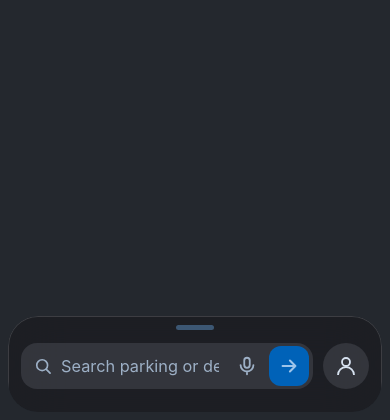
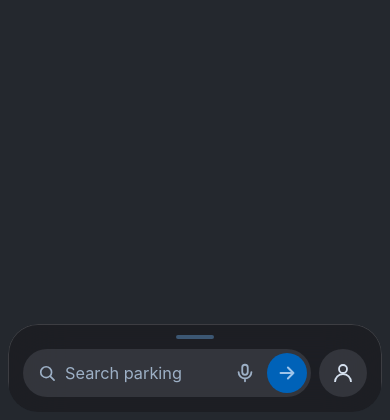
Before and after one commit to ParkerMorris11/ProvoParking, a web app: file index.html in a window 390 px wide. Shown: the part 1214-1634 px from the top of the page. Run offline with its HTML, style and script files only (its server is not run), Linux system fonts and the light colour scheme; some libraries are stand-ins or nearby versions.

Commit message:
Even out the mobile bottom bar and tidy phone screens
Closed sheet: search field, mic, arrow and profile button share one 48px line with equal 15px left, right and bottom space; shorter placeholders that fit; close button is a 44px target and no longer covers the Help account card; Find mic and Fill in form share a row; small print at least 12px; back and permit links 44px tall.

Co-Authored-By: Claude Sonnet 5.5 <noreply@anthropic.com>
Claude-Session: https://claude.ai/code/session_01FEpZmAoahB1JWwcpoXP2av

```diff
--- a/css/fullscreen-map.css
+++ b/css/fullscreen-map.css
@@ -339,8 +339,33 @@ html:has(.has-fs-home) { scrollbar-gutter: auto; scroll-padding: 0; }
 .fs-shell .home-sheet { background: var(--glass-strong); -webkit-backdrop-filter: var(--glass-filter); backdrop-filter: var(--glass-filter); }
 .fs-shell .map-search-results { background: var(--glass-strong); color: var(--text); border-color: var(--glass-border); -webkit-backdrop-filter: var(--glass-filter); backdrop-filter: var(--glass-filter); }
 
-/* Balance the search row above the rounded bottom edge on phones. */
+/* Phones: the closed sheet is one even bar. The search field, mic, arrow and profile button share one 48px line,
+   with 15px from the sheet's left, right and bottom edges (14px padding + 1px border; the closed sheet's bottom edge
+   is its clip, so --peek = 1 + 24 + 48 + 15). The grip sits centered in its own 24px band above the row. */
 @media (max-width: 600px) {
-  .fs-shell { --peek: 96px; }
-  .fs-shell .home-sheet[data-state="peek"] .sheet-head { padding-bottom: 24px; }
+  .fs-shell { --peek: 88px; }
+  .fs-shell .sheet-handle { height: 24px; }
+  .fs-shell .sheet-grip { top: 10px; height: 4px; border-radius: 2px; }
+  .fs-shell .sheet-head { padding: 0 14px 14px; }
+  .fs-shell .sheet-search-row { gap: 8px; }
+  .fs-shell .map-search { min-height: 48px; padding: 0 4px 0 14px; border-radius: 24px; }
+  .fs-shell .map-search input { height: 48px; text-overflow: ellipsis; }
+  .fs-shell .map-search-btn { width: 40px; height: 40px; }
+  .fs-shell .map-search-go { border-radius: 50%; }
+  .fs-shell .map-account { width: 48px; height: 48px; }
+  .fs-shell .sheet-body { padding-left: 14px; padding-right: 14px; }
+  /* The car button clears the closed sheet (8px gap + 88px peek) by 12px. */
+  .has-fs-home .car-fab { bottom: calc(108px + env(safe-area-inset-bottom, 0px)); }
+  /* Close button: a full 44px tap target, level with each screen's title. */
+  .route-bar { margin: 2px 0 -46px; }
+  .route-close { width: 44px; height: 44px; }
+  .route-close svg { width: 20px; height: 20px; }
+  .fs-shell .route-bar:not([hidden]) ~ section > h2:first-child { padding-right: 54px; }
+  /* Help opens with the account card: leave a 44px row above it for the close button. */
+  .fs-shell #view-help > .drawer-account { margin-top: 46px; }
+  /* Find: the trip box gets its own line; the mic and "Fill in form" share the next one. */
+  .fs-shell .sheet-body .nl-row .secondary { flex: 1 1 0; }
+  /* Small print in the sheet stays at least 12px, and the map tool buttons get full 44px targets. */
+  .fs-shell :is(.key-title, .results-heading .eyebrow, .map-legend li, .map-note, .nearby-category, .lot-popup-type, .sample-label, .day-scale) { font-size: .75rem; }
+  .fs-shell :is(.map-reset, .map-tools .location-button) { min-height: 44px; }
 }
--- a/css/styles.css
+++ b/css/styles.css
@@ -135,7 +135,7 @@ select:focus-visible, input:focus-visible, .primary:focus-visible, .secondary:fo
 .summary { color: var(--muted); margin: 0 0 16px; font-size: .92rem; }
 .link { display: inline-block; margin-top: 8px; color: var(--brand-ink); font-weight: 650; padding: 6px 0; text-underline-offset: 3px; }
 .link:hover { color: var(--brand); }
-.back { display: inline-block; padding: 10px 0; margin-bottom: 8px; color: var(--brand-ink); font-weight: 650; text-decoration: none; font-size: .9rem; }
+.back { display: inline-flex; align-items: center; min-height: 44px; padding: 0; margin-bottom: 8px; color: var(--brand-ink); font-weight: 650; text-decoration: none; font-size: .9rem; }
 .back:hover { text-decoration: underline; }
 .elig { margin: 6px 0 0; font-weight: 700; font-size: .9rem; }
 .elig.ok { color: var(--ok); } .elig.limit { color: var(--low); }
@@ -321,10 +321,10 @@ body:has(#view-areas:not([hidden])) .status:not(.error) { display: none; }
 }
 @media (max-width: 600px) {
   .areas-heading { display: block; margin-bottom: 22px; }
-  .areas-heading .eyebrow { font-size: .58rem; }
+  .areas-heading .eyebrow { font-size: .7rem; }
   .areas-heading h2 { font-size: 1.9rem; }
   .areas-heading .summary { font-size: .8rem; line-height: 1.5; }
-  .permit-link { margin-top: 16px; min-height: 40px; padding: 0 12px; font-size: .75rem; }
+  .permit-link { margin-top: 16px; min-height: 44px; padding: 0 14px; font-size: .85rem; }
   .map-panel { border-radius: 18px; }
   .map-toolbar { padding: 10px 14px; }
   .parking-map { height: 420px; }
@@ -793,3 +793,6 @@ img.brand-mark { object-fit: contain; border-radius: 6px; }
 
 /* Account details (email, permit) only show where the account bar sits in the Help / account page. */
 .account-email, .account-permit { display: none; }
+
+/* Narrow phones: a placeholder too long for its field ends with "…" instead of a cut-off letter. */
+input:is([type="text"], [type="email"], [type="password"], [type="search"]) { text-overflow: ellipsis; }
--- a/index.html
+++ b/index.html
@@ -82,7 +82,7 @@
         <div class="field">
           <label class="visually-hidden" for="su-password">Password</label>
           <div class="pw-wrap">
-            <input id="su-password" type="password" autocomplete="new-password" minlength="8" maxlength="72" required placeholder="Create a password (8+ characters)">
+            <input id="su-password" type="password" autocomplete="new-password" minlength="8" maxlength="72" required placeholder="Password (8+ characters)">
             <button type="button" class="pw-toggle" data-for="su-password" aria-label="Show password">Show</button>
           </div>
           <p class="field-error" id="su-password-err" role="alert"></p>
--- a/js/pages/fullscreen-map.js
+++ b/js/pages/fullscreen-map.js
@@ -291,13 +291,19 @@ export function resetMapSearch() {
   }
 }
 
+// Phones get a placeholder short enough to show whole; laptops keep the longer hint. The label says it all either way.
+const PHONE = "(max-width: 600px)";
+const NL_PLACEHOLDER_PHONE = "e.g. Class at 3 pm at the JKB";
+const searchPlaceholder = () => window.matchMedia?.("(max-width: 359px)").matches ? "Search"
+  : window.matchMedia?.(PHONE).matches ? "Search parking" : "Search parking or describe your trip";
+
 function buildSearch() {
   const nlForm = document.getElementById("nl-form"), nlText = document.getElementById("nl-text");
   const nlMic = document.getElementById("nl-mic"), nlStatus = document.getElementById("nl-status");
   if (!nlForm || !nlText) return null;
   const bar = el("form", { class: "map-search", id: "map-search", role: "search", "aria-label": "Search parking and campus buildings" },
     `<span class="map-search-icon">${SEARCH_ICON}</span>` +
-    `<input type="text" id="map-search-text" maxlength="500" autocomplete="off" enterkeyhint="search" aria-label="Search lots, buildings, or describe your trip" aria-describedby="map-search-status" placeholder="Search parking or describe your trip">` +
+    `<input type="text" id="map-search-text" maxlength="500" autocomplete="off" enterkeyhint="search" aria-label="Search lots, buildings, or describe your trip" aria-describedby="map-search-status" placeholder="${searchPlaceholder()}">` +
     `<button type="button" id="map-search-mic" class="map-search-btn map-search-mic" aria-pressed="false" aria-label="Speak your trip" title="Speak your trip" hidden>${MIC_ICON}</button>` +
     `<button type="submit" class="map-search-btn map-search-go" aria-label="Search" title="Search">${GO_ICON}</button>`);
   // Round account button beside the search bar: initials when signed in, a person icon for guests.
@@ -317,6 +323,7 @@ function buildSearch() {
   syncAccount();
   const status = el("p", { class: "map-search-status", id: "map-search-status", role: "status", "aria-live": "polite" });
   const input = bar.querySelector("#map-search-text"), mic = bar.querySelector("#map-search-mic");
+  for (const query of [PHONE, "(max-width: 359px)"]) window.matchMedia?.(query).addEventListener?.("change", () => { input.placeholder = searchPlaceholder(); });
   const results = el("div", { class: "map-search-results", id: "map-search-results", "aria-label": "Search suggestions", hidden: "" });
   const clearResults = () => { results.replaceChildren(); results.hidden = true; };
   const selectResult = (result) => {
```
Also changed, not shown: 4 other files.
